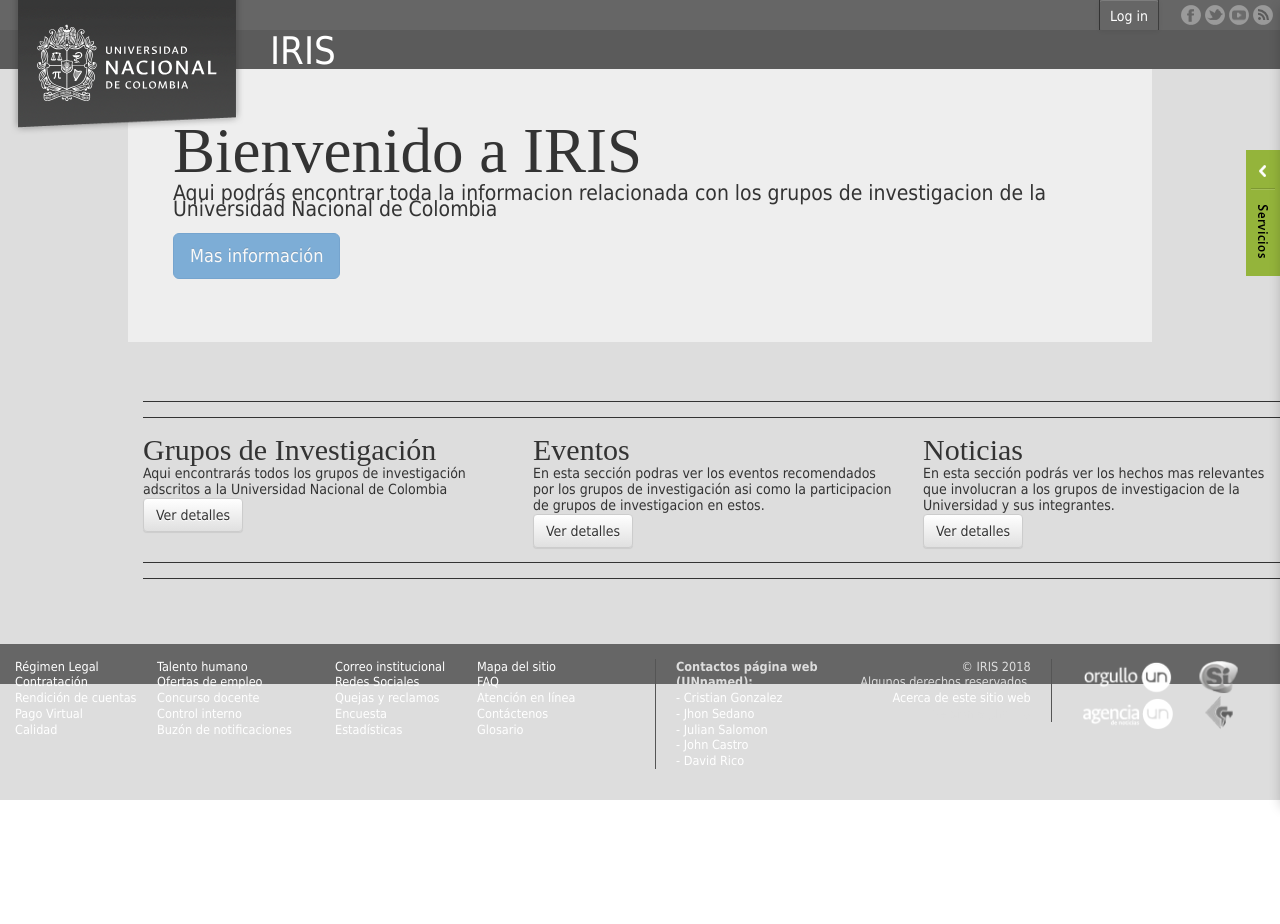
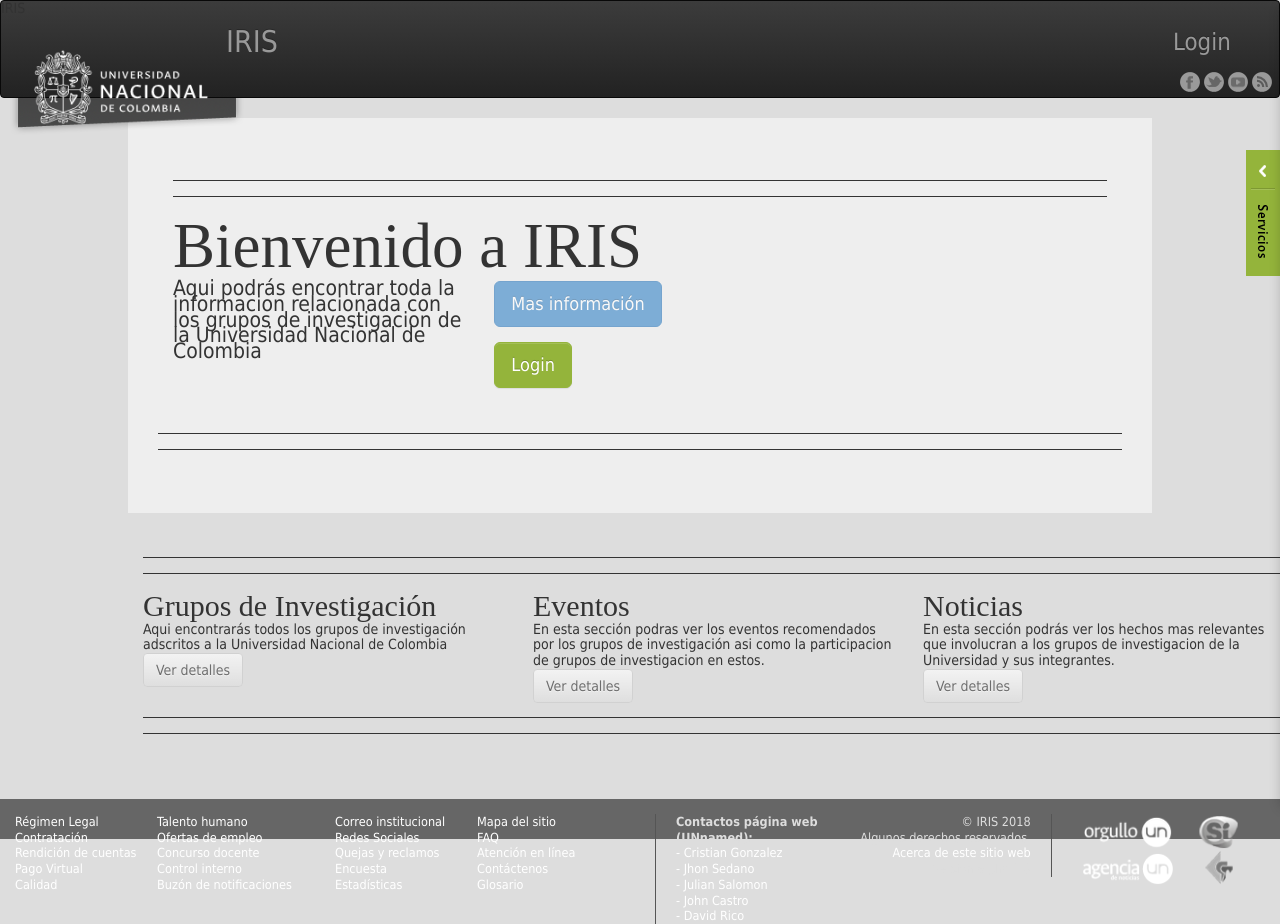
Before and after one commit to UNnamed-G1/IS2-IRIS-FE, an Angular app: page / in a window 1280 px wide. Before the commit the page ends 800 px from the top, so only its background shows below. Built offline with nearby package versions, Linux system fonts and the light colour scheme; a web font is replaced by a local one.

Commit message:
modified css to change buttons and bars, login inc

```diff
--- a/src/app/landingpage/landingpage.component.html
+++ b/src/app/landingpage/landingpage.component.html
@@ -22,19 +22,23 @@
 <header id="unalTop">
 	<div class="logo">
 		<a href="http://unal.edu.co">
-						<!--[if (gte IE 9)|!(IE)]><!-->
-						<svg width="93%" height="93%">
-							<image xlink:href="../assets/images/escudoUnal.svg" width="100%" height="100%" class="hidden-print"/>
-						</svg>
-
-						<img src="../assets/images/escudoUnal_black.png" class="visible-print" />
 		</a>
 	</div>
 
-				<div class="seal" style="border:thin">
-
+<nav class="navbar navbar-inverse">
+	<div class="site-title">
+		IRIS
+	</div>
+	<div class="container-fluid">
+		<div class="navbar-header">
+       		<a class="navbar-brand" href="#">
+     	  		<img src="../assets/images/escudoUnal.png" width="210" style="display: inline;">
+          		<span style="display: inline;">IRIS</span>
+       		</a>
      	</div>
 
+		<ul class="nav navbar-nav navbar-right">
+			<li><a href="#">Login</a></li>
       		<div class="firstMenu">
 					<button class="navbar-toggle collapsed" type="button" data-toggle="collapse" data-target="#bs-navbar" aria-controls="bs-navbar" aria-expanded="false">
 						<span class="icon-bar"></span><span class="icon-bar"></span><span class="icon-bar"></span>
@@ -55,46 +59,43 @@
 						</li>
 	            	</ul>
 
-	            	<div class="navbar-default">
-						<nav id="profiles">
-							<ul class="nav navbar-nav dropdown-menu">
-								<li class="item_Administrativos #>"><a href="index.html#">Log in</a></li>
+
+				</div>
 		</ul>
+	</div>
 </nav>
-	            	</div>
-				</div>
 
-				<div id="bs-navbar" class="navbar-collapse collapse navigation">
-	            	<div class="site-title">
-						IRIS
+				<div class="seal" style="border:thin">
+
 				</div>
 
 
-	           		<div class="mainMenu">
 
-	            	</div>
 
-	            	<div class="btn-group hidden-sm hidden-md hidden-lg hidden-print">
-						<div class="btn btn-default dropdown-toggle" data-toggle="dropdown" id="unalOpenMenuServicios" data-target="#services">Servicios<span class="caret"> </span>
-						</div>
-	            	</div>
-
-	            	<div class="btn-group hidden-sm hidden-md hidden-lg hidden-print">
-						<div class="btn btn-default dropdown-toggle" data-toggle="dropdown" id="unalOpenMenuPerfiles" data-target="#profiles">Perfiles<span class="caret"> </span>
-						</div>
-	            	</div>
-				</div>
 
 			</header>
 
 <main class="detalle">
 				<div class="jumbotron">
 			      <div class="container">
+			        <hr><hr>
 			        <h1>Bienvenido a IRIS</h1>
+			        <div class="row">
+			        <div class="col-md-4">
 			        <p>Aqui podrás encontrar toda la informacion relacionada con los grupos de investigacion de la Universidad Nacional de Colombia</p>
+
+
+			      </div>
+			      	<div class="col-md-4">
 			      	  <p><a class="btn btn-primary btn-lg" href="#" role="button" disabled="disabled">Mas información</a></p>
+			          <p><a class="btn btn-primary btn-lg" href="#" role="button" >Login</a></p>
 			        </div>
+
 			    </div><br>
+			    </div>
+
+			      <hr><hr>
+			    </div> <!-- /container -->
 
 			    <div class="container">
 			      <!-- Example row of columns -->
@@ -104,19 +105,19 @@
 			        <div class="col-md-4">
 			          <h2>Grupos de Investigación</h2>
 			          <p>Aqui encontrarás todos los grupos de investigación adscritos a la Universidad Nacional de Colombia</p>
-			          <p><a class="btn btn-default" href="#" role="button">Ver detalles</a></p>
+			          <p><a class="btn btn-default" href="#" disabled="disabled" role="button">Ver detalles</a></p>
 			        </div>
 
 			        <div class="col-md-4">
 			          <h2>Eventos</h2>
 			          <p>En esta sección podras ver los eventos recomendados por los grupos de investigación asi como la participacion de grupos de investigacion en estos.</p>
-			          <p><a class="btn btn-default" href="#" role="button">Ver detalles</a></p>
+			          <p><a class="btn btn-default" href="#" disabled="disabled" role="button">Ver detalles</a></p>
 			        </div>
 
 			        <div class="col-md-4">
 			          <h2>Noticias</h2>
 			          <p>En esta sección podrás ver los hechos mas relevantes que involucran a los grupos de investigacion de la Universidad y sus integrantes.</p>
-			          <p><a class="btn btn-default" href="#" role="button">Ver detalles</a></p>
+			          <p><a class="btn btn-default" href="#" disabled="disabled" role="button">Ver detalles</a></p>
 			        </div>
 			      </div>
 
--- a/src/assets/css/reset.css
+++ b/src/assets/css/reset.css
@@ -5,7 +5,7 @@
   margin: 0;
   padding: 0;
   border: 0;
-  vertical-align: baseline;
+  vertical-align: top;
   outline: 0;
 }
 
--- a/src/assets/css/unal.css
+++ b/src/assets/css/unal.css
@@ -107,7 +107,7 @@
 
 
 li a {
-  font-size: 1rem;
+  font-size: 1.7rem;
 }
 
 
@@ -276,7 +276,7 @@
 }
 
 #unalTop .firstMenu {
-  background: #666666;
+  background: #00000;
   height: 30px;
 }
 #unalTop .firstMenu .navbar-toggle {
```
Also changed, not shown: src/assets/css/bootstrap-theme.min.css, src/assets/css/bootstrap.min.css. Lines whose indentation alone changed are shown as unchanged.
